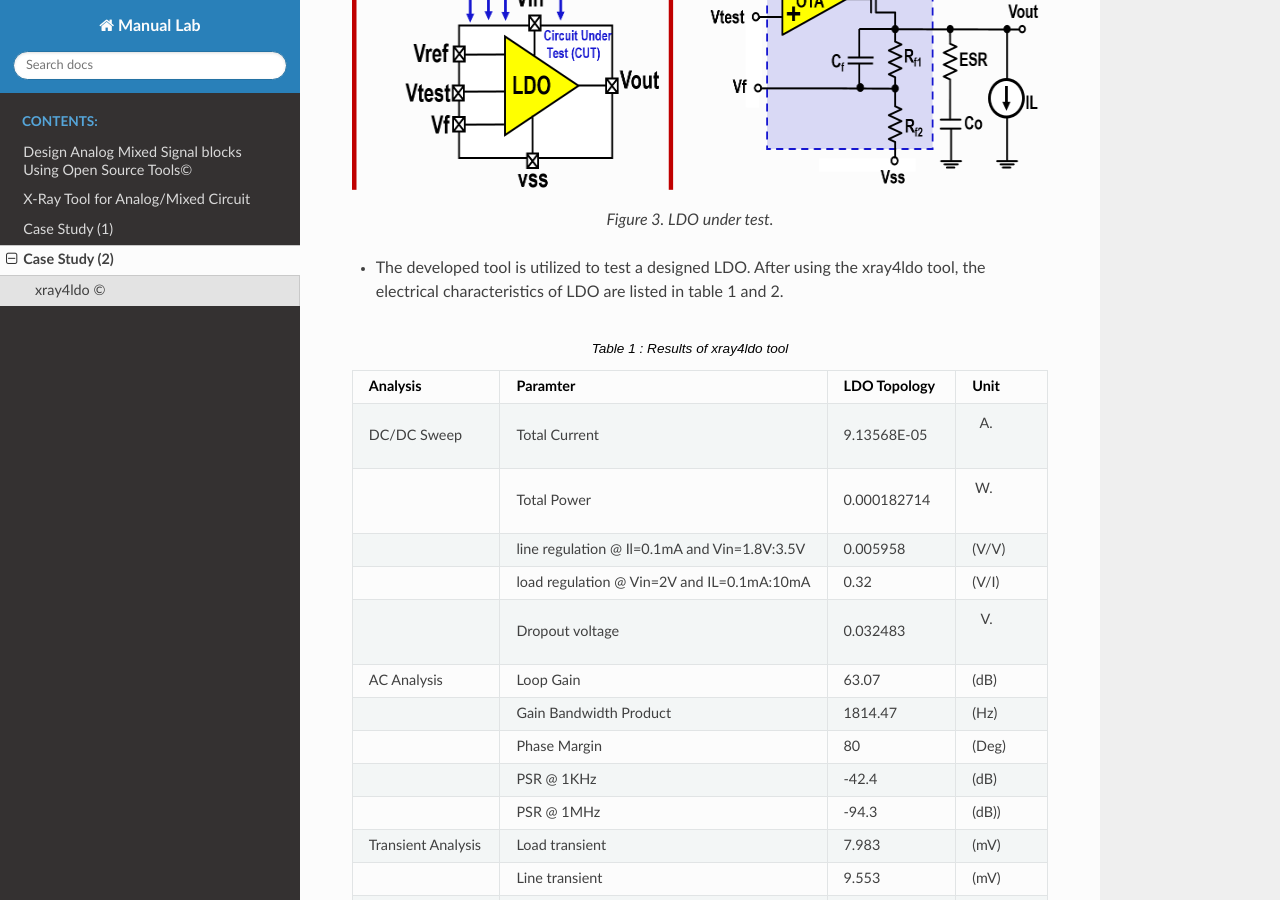
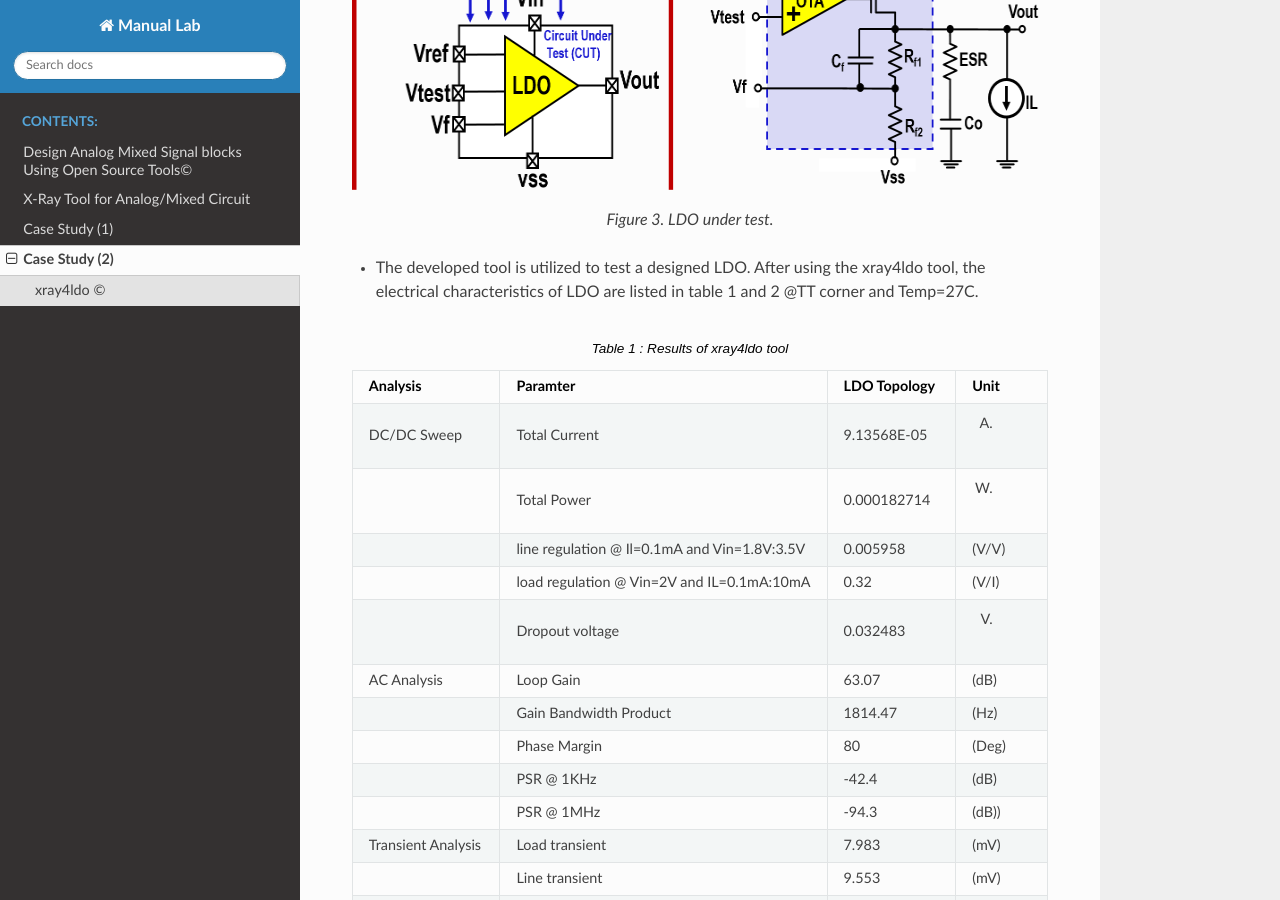
Before and after one commit to Ahmedredamohamed2022/Manual_Lab, a Sphinx documentation site: the page built from docs/source/xray4ldo.rst, in a window 1280 px wide and 900 px high, scrolled down 1576 px. Built offline with Sphinx 7.4.7 and the Read the Docs theme 2.0.0, drawn with Linux system fonts in a browser that asks for light colours.

Commit message:
Update xray4ldo.rst

```diff
--- a/docs/source/xray4ldo.rst
+++ b/docs/source/xray4ldo.rst
@@ -37,7 +37,7 @@ xray4ldo ©
 
 
 
-* The developed tool is utilized to test a  designed LDO. After using the xray4ldo tool, the electrical characteristics of LDO are listed in table 1 and 2.
+* The developed tool is utilized to test a  designed LDO. After using the xray4ldo tool, the electrical characteristics of LDO are listed in table 1 and 2 @TT corner and Temp=27C.
 
 
 .. list-table:: Table 1 : Results of xray4ldo tool
```
